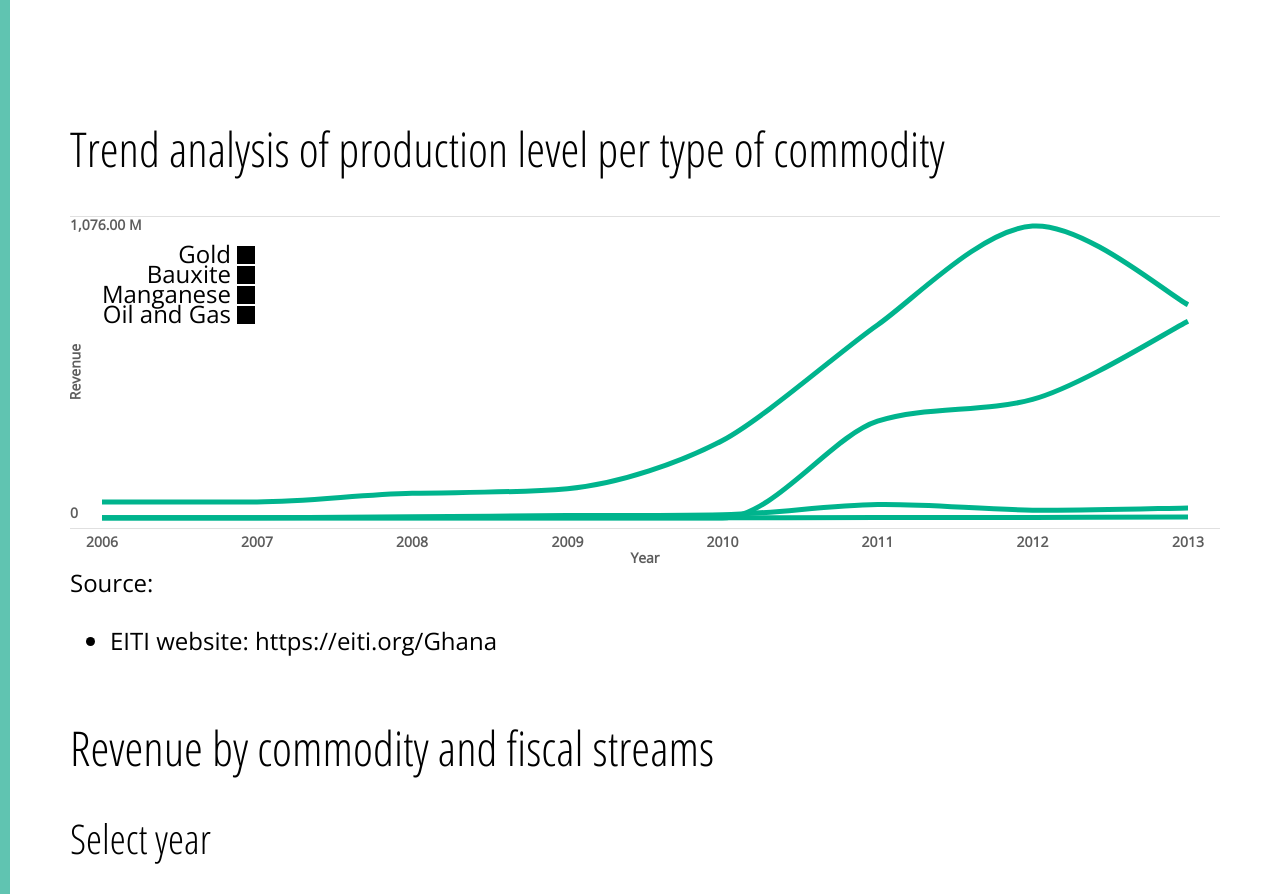
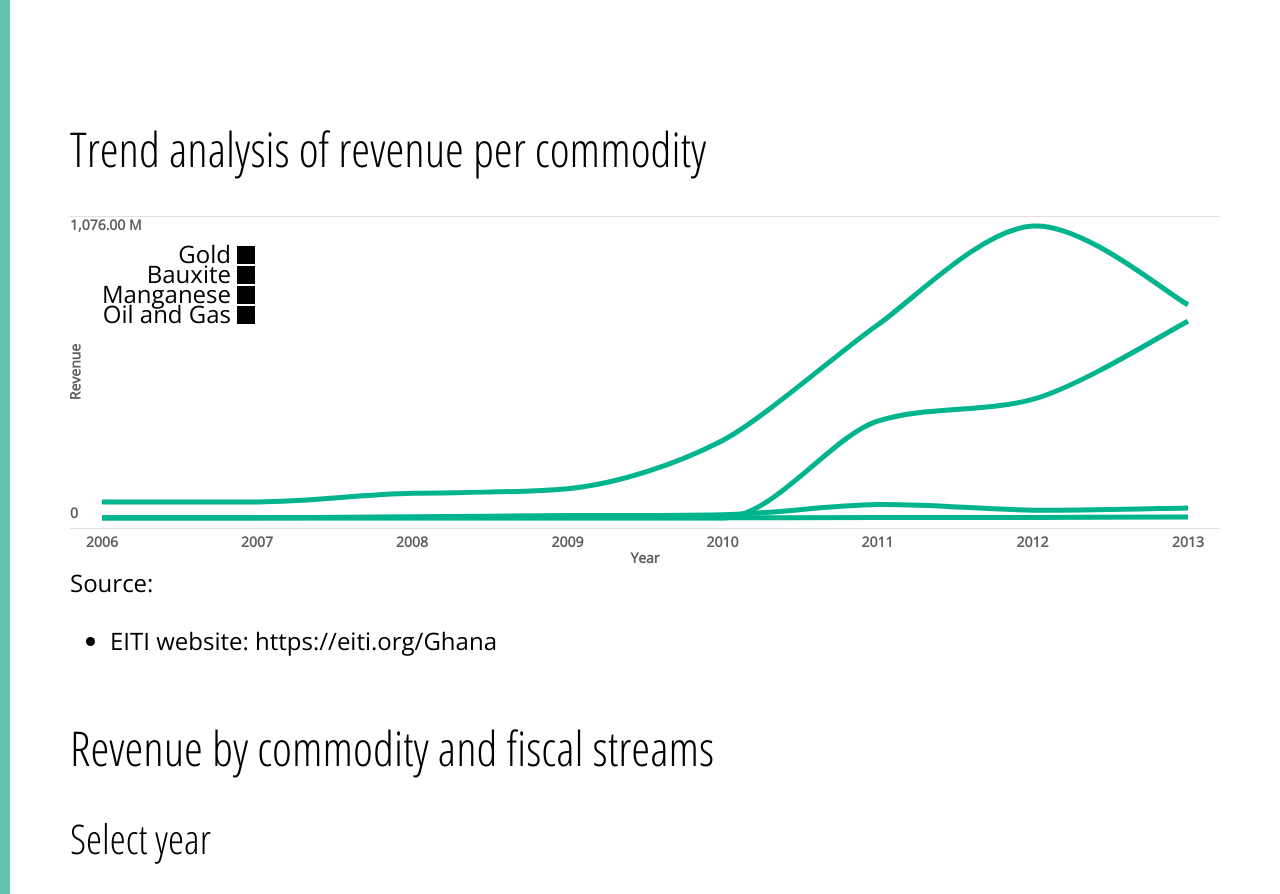
Before and after one commit to NRGI/nrgi-country-dashboards, a website: page app/index.html in a window 1280 px wide. Shown: the part 1080-1974 px from the top of the page. Drawn offline with nearby package versions, Linux system fonts and the light colour scheme.

Commit message:
Change production chart title, fixes #50

```diff
--- a/app/index.html
+++ b/app/index.html
@@ -71,7 +71,7 @@
             <div class="content-box">
               <div class="row">
                 <div class="col-md-12">
-                    <h2>Trend analysis of production level per type of commodity</h2>
+                    <h2>Trend analysis of revenue per commodity</h2>
                     <div class="chart-container">
                       <div id="explore-line" class="lineChart"></div>
                     </div>
```
